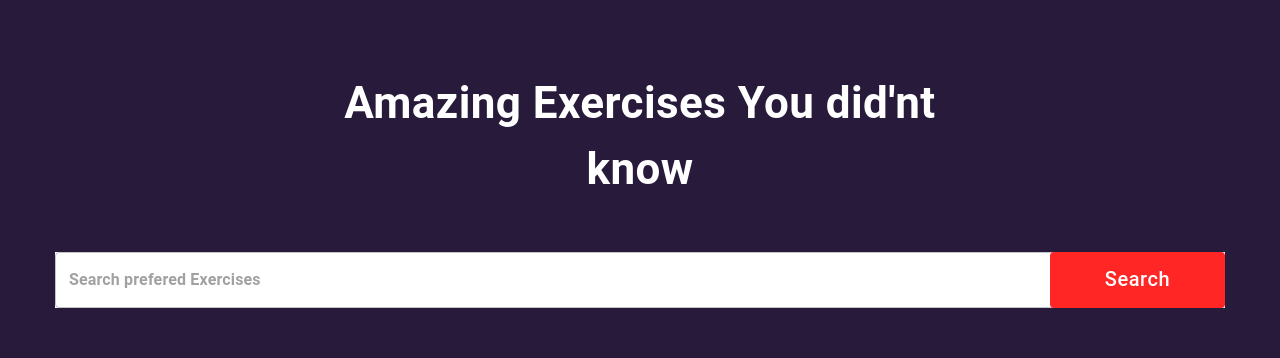
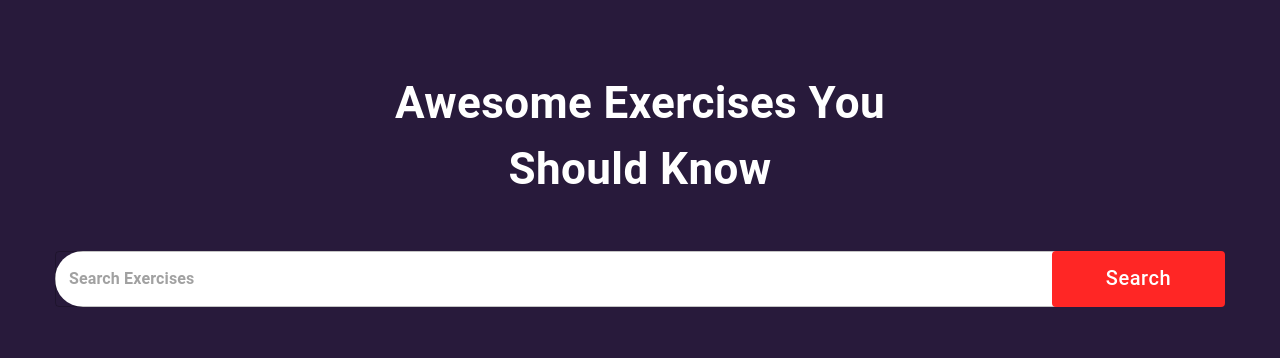
Before and after one commit to EsauKip/Fitness, a React (Create React App) app: page / in a window 1280 px wide. Shown: the part 1017-1375 px from the top of the page. Built offline with nearby package versions, Linux system fonts and the light colour scheme; no server answers.

Commit message:
fixing bugs

```diff
--- a/src/components/Detail.js
+++ b/src/components/Detail.js
@@ -23,7 +23,7 @@ const Detail = ({exerciseDetail}) => {
   return (
     <Stack gap="60px" sx={{flexDirection:{lg:'row'},p:'20px',alignItems:'center'}}>
 
-        <img src={gifUrl} alt={name} loading="lazy" className='detail-image'/>
+        <img src={gifUrl} alt={name} loading="lazy"  className='detail-image'/>
         <Stack sx={{gap:{lg:'35px',xs:'20px'}}}>
 <Typography variant='h3' sx={{ fontSize: { lg: '64px', xs: '30px' } }} fontWeight={700} textTransform="capitalize">
     {name}
@@ -37,7 +37,7 @@ xercises keep you strong.{' '}
 {extraDetail.map((item) =>(
     <Stack key={item.name} direction="row" gap="24px" alignItems="center">
         <Button sx={{ background: '#FFF2DB', borderRadius: '50%', width: '100px', height: '100px' }}>
-            <img src={item.icon} style={{ width: '50px', height: '50px' }} />
+            <img src={item.icon} alt={bodyPart} style={{ width: '50px', height: '50px' }} />
         </Button>
         <Typography variant="h6" textTransform='capitalize'>{item.name}</Typography>
     </Stack>
--- a/src/components/ExerciseVideos.js
+++ b/src/components/ExerciseVideos.js
@@ -1,9 +1,9 @@
 import React from 'react'
 import {Box,Stack,Typography} from '@mui/material'
 
-
+import Loader from './Loader'
 const ExerciseVideos = ({exerciseVideos,name}) => {
-    if (!exerciseVideos.length) return 'loading...';
+    if (!exerciseVideos.length) return <Loader/>;
   return (
     <Box sx={{ marginTop: { lg: '203px', xs: '20px' } }} p="20px">
 <Typography sx={{ fontSize: { lg: '44px', xs: '25px' } }} fontWeight={700}  mb="33px">
--- a/src/components/SearchExercises.js
+++ b/src/components/SearchExercises.js
@@ -1,83 +1,61 @@
-import React, { useEffect, useState } from "react";
-import { Box, Stack, Button, Typography, TextField } from "@mui/material";
-import { exerciseOptions, fetchData } from "../utils/fetchData";
-import HorizontalScrollbar from "./HorizontalScrollbar";
-const SearchExercises = ({setExercises, bodyPart,setBodyPart}) => {
-  const [search, setSearch] = useState("");
+import React, { useEffect, useState } from 'react';
+import { Box, Button, Stack, TextField, Typography } from '@mui/material';
 
-  const [bodyParts, setBodyParts] = useState([])
+import { exerciseOptions, fetchData } from '../utils/fetchData';
+import HorizontalScrollbar from './HorizontalScrollbar';
+
+const SearchExercises = ({ setExercises, bodyPart, setBodyPart }) => {
+  const [search, setSearch] = useState('');
+  const [bodyParts, setBodyParts] = useState([]);
+
   useEffect(() => {
     const fetchExercisesData = async () => {
-      const bodyPartsData = await fetchData(
-        "https://exercisedb.p.rapidapi.com/exercises/bodyPartList",
-        exerciseOptions
-      );
+      const bodyPartsData = await fetchData('https://exercisedb.p.rapidapi.com/exercises/bodyPartList', exerciseOptions);
+
       setBodyParts(['all', ...bodyPartsData]);
     };
+
     fetchExercisesData();
   }, []);
+
   const handleSearch = async () => {
     if (search) {
-      const exercisesData = await fetchData(
-        "https://exercisedb.p.rapidapi.com/exercises",
-        exerciseOptions
+      const exercisesData = await fetchData('https://exercisedb.p.rapidapi.com/exercises', exerciseOptions);
+
+      const searchedExercises = exercisesData.filter(
+        (item) => item.name.toLowerCase().includes(search)
+               || item.target.toLowerCase().includes(search)
+               || item.equipment.toLowerCase().includes(search)
+               || item.bodyPart.toLowerCase().includes(search),
       );
-      const searchedExercises = exercisesData.filter(
-        (exercise) =>
-          exercise.name.toLowerCase().includes(search) ||
-          exercise.target.toLowerCase().includes(search) ||
-          exercise.equipment.toLowerCase().includes(search) ||
-          exercise.bodyPart.toLowerCase().includes(search)
-      );
-      setSearch("");
+
+      window.scrollTo({ top: 1800, left: 100, behavior: 'smooth' });
+
+      setSearch('');
       setExercises(searchedExercises);
     }
   };
+
   return (
     <Stack alignItems="center" mt="37px" justifyContent="center" p="20px">
-      <Typography
-        fontWeight={700}
-        sx={{ fontSize: { lg: "44px", xs: "30px" } }}
-        mb="50px"
-        textAlign="center"
-      >
-        Amazing Exercises You did'nt
-        <br /> know
+      <Typography fontWeight={700} sx={{ fontSize: { lg: '44px', xs: '30px' } }} mb="49px" textAlign="center">
+        Awesome Exercises You <br /> Should Know
       </Typography>
       <Box position="relative" mb="72px">
         <TextField
-          className="textField"
-          sx={{
-            input: { fontWeight: "700", border: "none", borderRadius: "4px" },
-            width: { lg: "1170px", xs: "350px" },
-            borderRadius: "4opx",
-          }}
           height="76px"
+          sx={{ input: { fontWeight: '700', border: 'none', borderRadius: '4px' }, width: { lg: '1170px', xs: '350px' }, backgroundColor: '#fff', borderRadius: '40px' }}
           value={search}
           onChange={(e) => setSearch(e.target.value.toLowerCase())}
-          placeholder="Search prefered Exercises"
+          placeholder="Search Exercises"
           type="text"
         />
-        <Button
-          className="search-btn"
-          sx={{
-            bgcolor: "#FF2625",
-            color: "#fff",
-            textTransform: "none",
-            width: { lg: "175px", xs: "80px" },
-            fontSize: { lg: "20px", xs: "14px" },
-            height: "56px",
-            position: "absolute",
-            right: "0",
-          }}
-          onClick={handleSearch}
-        >
+        <Button className="search-btn" sx={{ bgcolor: '#FF2625', color: '#fff', textTransform: 'none', width: { lg: '173px', xs: '80px' }, height: '56px', position: 'absolute', right: '0px', fontSize: { lg: '20px', xs: '14px' } }} onClick={handleSearch}>
           Search
         </Button>
       </Box>
-      <Box sx={{position:'relative', width:'100%',p:'20px'}}>
-      <HorizontalScrollbar data={bodyParts}
-      bodyPart={bodyPart} setBodyPart={setBodyPart} isBodyParts/>
+      <Box sx={{ position: 'relative', width: '100%', p: '20px' }}>
+        <HorizontalScrollbar data={bodyParts} bodyParts setBodyPart={setBodyPart} bodyPart={bodyPart} />
       </Box>
     </Stack>
   );
```
Also changed, not shown: 2 other files (tests, documents, lock files or other folders).
